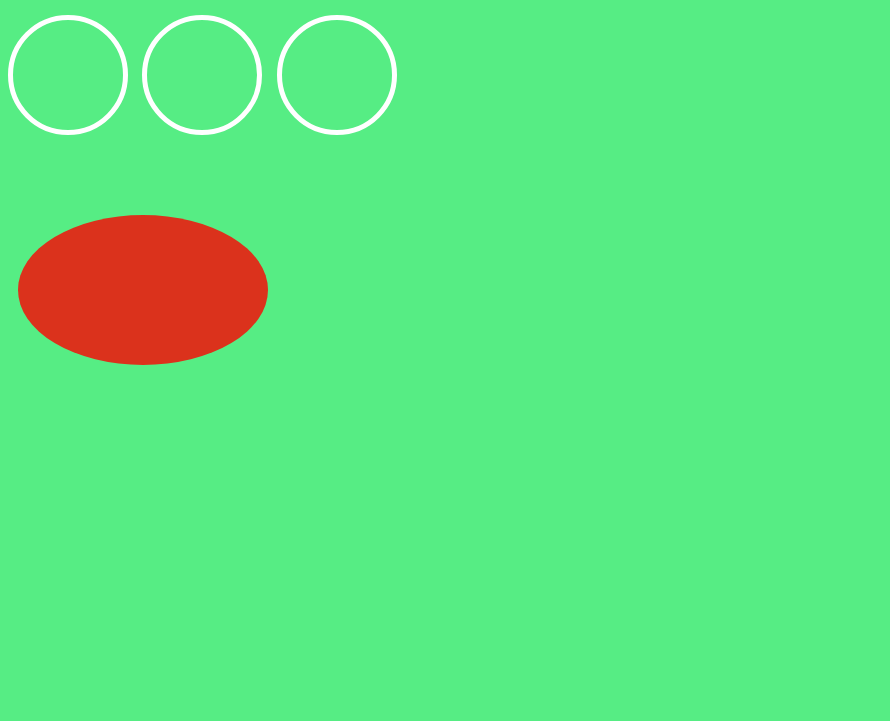
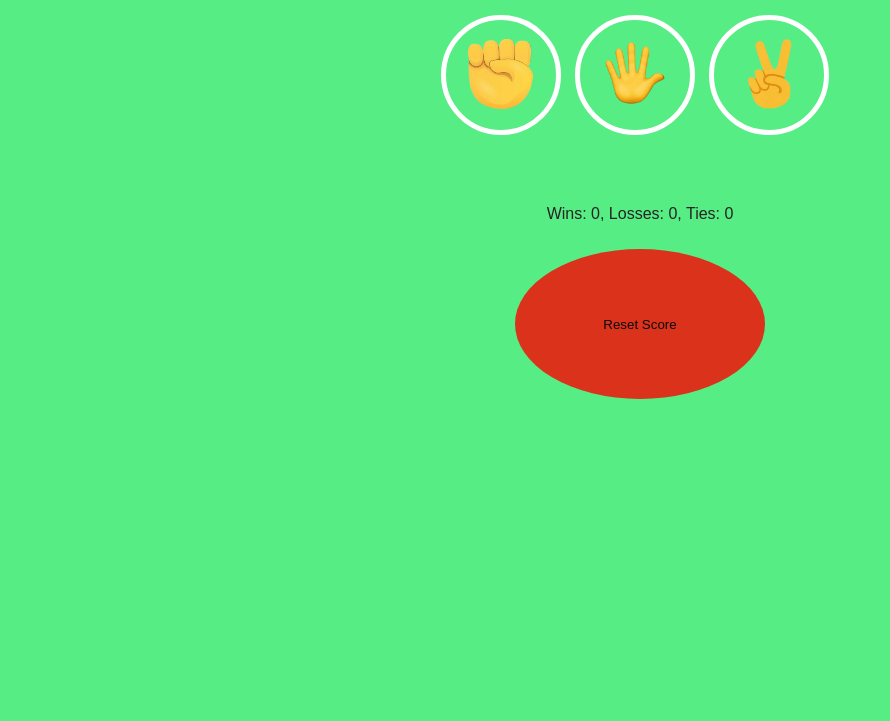
Before and after one commit to horbohhthedev/RPS-GAME, a plain HTML site: page index.html in a window 1280 px wide. Shown: the part 79-800 px from the top of the page, without its empty margins (0-890 px from the left). Drawn offline with Linux system fonts and the light colour scheme.

Commit message:
functionalities added to the html

```diff
--- a/index.html
+++ b/index.html
@@ -4,6 +4,7 @@
     <meta charset="UTF-8">
     <meta name="viewport" content="width=device-width, initial-scale=1.0">
     <title>Rock-Paper-Scissor</title>
+    <script defer src="script.js"></script>
 </head>
 <body>
     <style>
@@ -11,10 +12,15 @@
               background-color: rgba(15, 230, 80, 0.703);
               color: #262424;
               font-family: Arial, Helvetica, sans-serif;
+              text-align: center;
+              align-items: center;
        }
        .title{
               font-size: 30px;
               font-weight: bold;
+       }
+       .move-icon{
+        height: 70px;
        }
               .move-button{
               background-color: transparent;
@@ -48,9 +54,14 @@
 
     </style>
     <h3 class="title">Rock Paper Scissors Game</h3>
-    <button class="move-button" id="rock"></button>
-    <button class="move-button" id="paper"></button>
-    <button class="move-button" id="Scissors"></button>
+    <button class="move-button" id="rock" onclick="playGame('rock')">
+        <img class="move-icon" src="images/rock-emoji.png" alt="rock"></button>
+
+    <button class="move-button" id="paper" onclick="playGame('paper')">
+         <img src="images/paper-emoji.png" alt="paper" class="move-icon"></button>
+
+    <button class="move-button" id="Scissors" onclick="playGame('Scissors')">
+        <img src="images/scissors-emoji.png" alt="scissor" class="move-icon"></button>
 
      <p class="js-result result">
 
@@ -62,8 +73,12 @@
 
        </P>
 
-       <button id="rs">
-
-       </button>
+       <button id="rs"  onclick="
+              score.wins = 0;
+              score.losses = 0;
+              score.ties = 0;
+              localStorage.removeItem('score');
+              updateScoreElement();
+       ">Reset Score </button>
 </body>
 </html>
```
